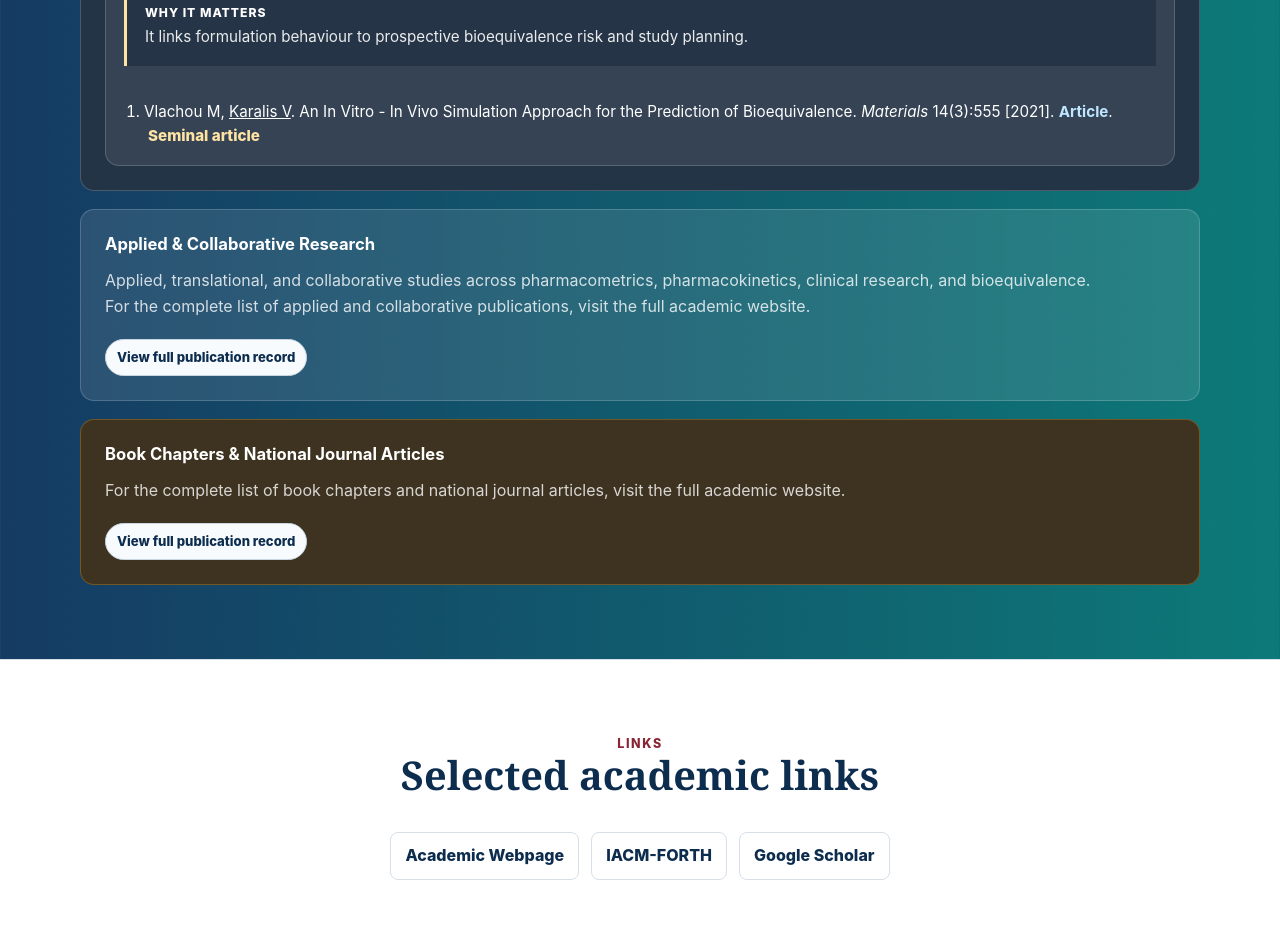
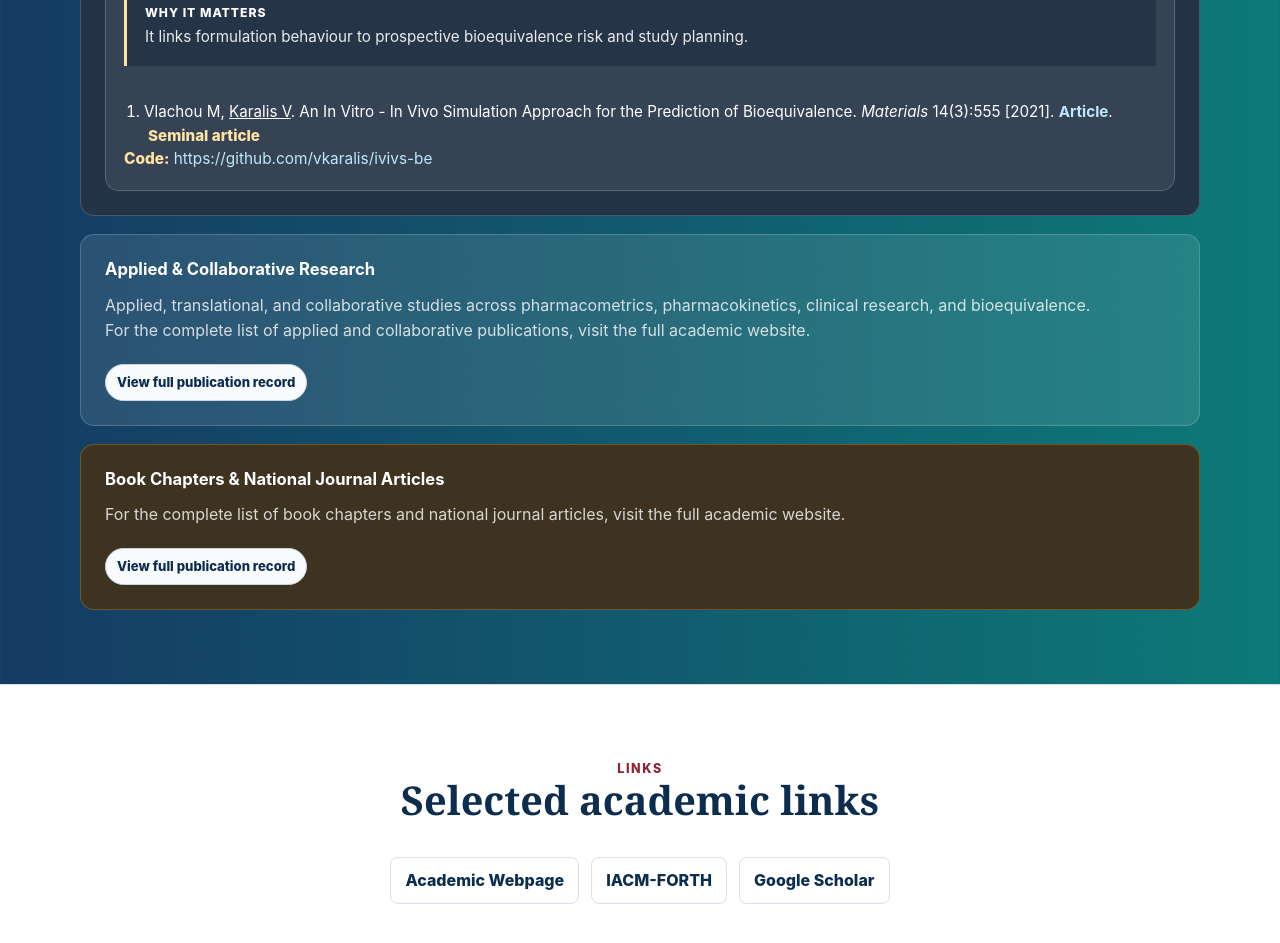
Before and after one commit to vkaralis/vkaralis.github.io, a plain HTML site: page index.html in a window 1280 px wide. Shown: the part 5865-6808 px from the top of the page. Drawn offline with Linux system fonts and the light colour scheme.

Commit message:
Add IVIVS code repository link

```diff
--- a/index.html
+++ b/index.html
@@ -1096,6 +1096,7 @@
                 <ol class="paper-list">
                   <li>Vlachou M, <u>Karalis V</u>. An In Vitro - In Vivo Simulation Approach for the Prediction of Bioequivalence. <i>Materials</i> 14(3):555 [2021]. <a href="https://doi.org/10.3390/ma14030555">Article</a>. <span class="paper-note">Seminal article</span></li>
                 </ol>
+                <p><span class="code-label">Code:</span> <a class="code-link" href="https://github.com/vkaralis/ivivs-be">https://github.com/vkaralis/ivivs-be</a></p>
               </section>
             </div>
           </article>
```
